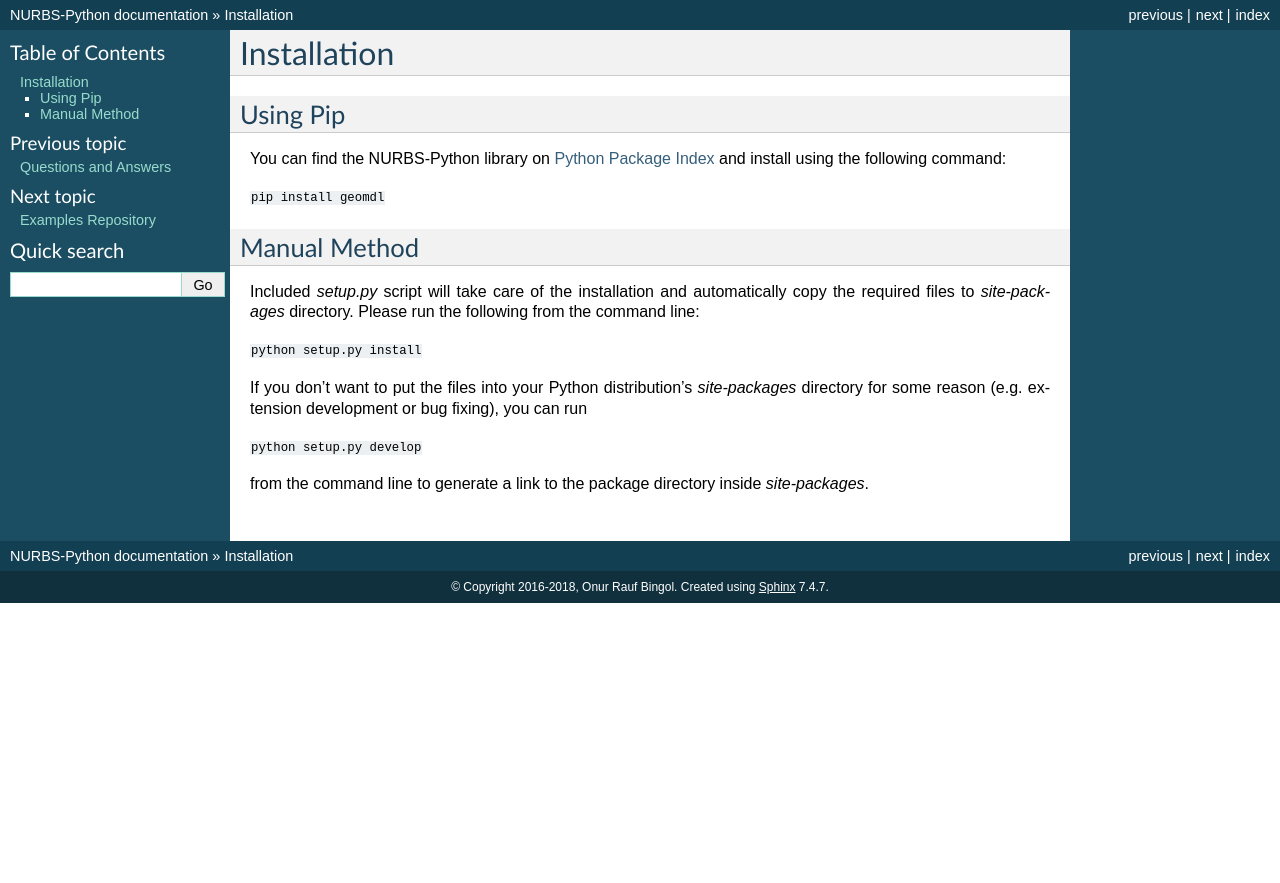
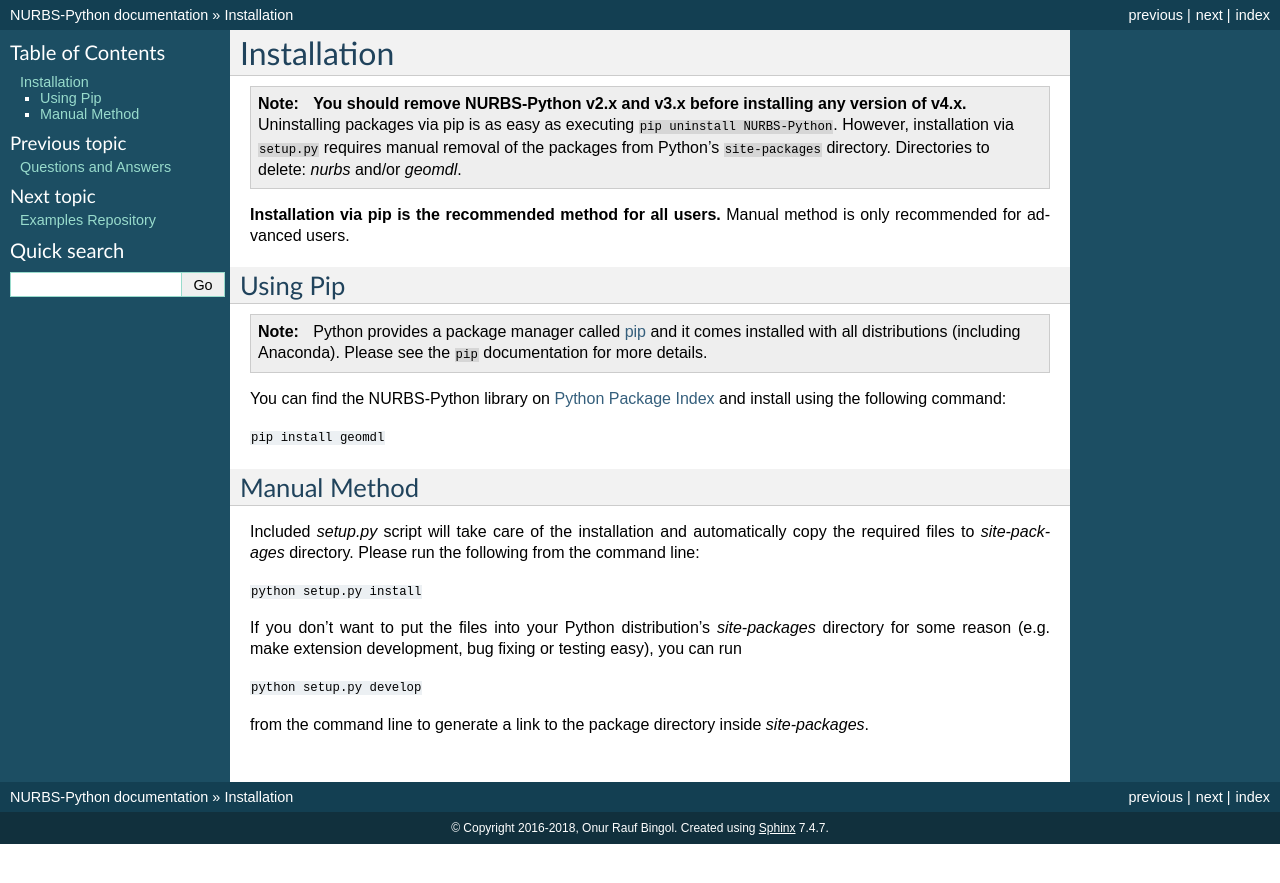
Before and after one commit to orbingol/NURBS-Python, a Sphinx documentation site: the page built from docs/install.rst, in a window 1280 px wide. Shown: the top 883 px of the page. Built offline with Sphinx 7.4.7, drawn with Linux system fonts in a browser that asks for light colours; formulas are drawn with MathJax 3.

Commit message:
Update install documentation

```diff
--- a/docs/install.rst
+++ b/docs/install.rst
@@ -1,8 +1,22 @@
 Installation
 ^^^^^^^^^^^^
 
+.. note::
+
+    **You should remove NURBS-Python v2.x and v3.x before installing any version of v4.x.**
+    Uninstalling packages via pip is as easy as executing ``pip uninstall NURBS-Python``.
+    However, installation via ``setup.py`` requires manual removal of the packages from Python's ``site-packages``
+    directory. Directories to delete: *nurbs* and/or *geomdl*.
+
+**Installation via pip is the recommended method for all users.** Manual method is only recommended for advanced users.
+
 Using Pip
 =========
+
+.. note::
+
+    Python provides a package manager called `pip <https://pypi.org/project/pip>`_ and it comes installed with all
+    distributions (including Anaconda). Please see the ``pip`` documentation for more details.
 
 You can find the NURBS-Python library on `Python Package Index <https://pypi.org/project/geomdl>`_ and install
 using the following command:
@@ -18,7 +32,7 @@
 ``python setup.py install``
 
 If you don't want to put the files into your Python distribution's *site-packages* directory for some reason (e.g.
-extension development or bug fixing), you can run
+make extension development, bug fixing or testing easy), you can run
 
 ``python setup.py develop``
 
```
